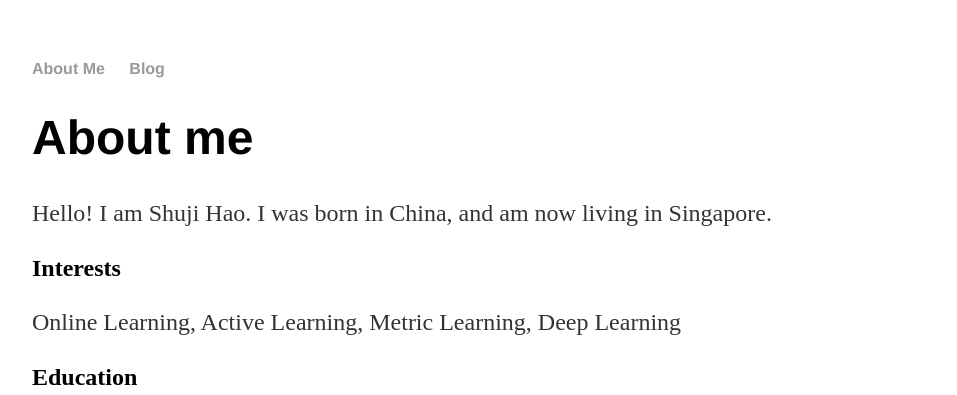
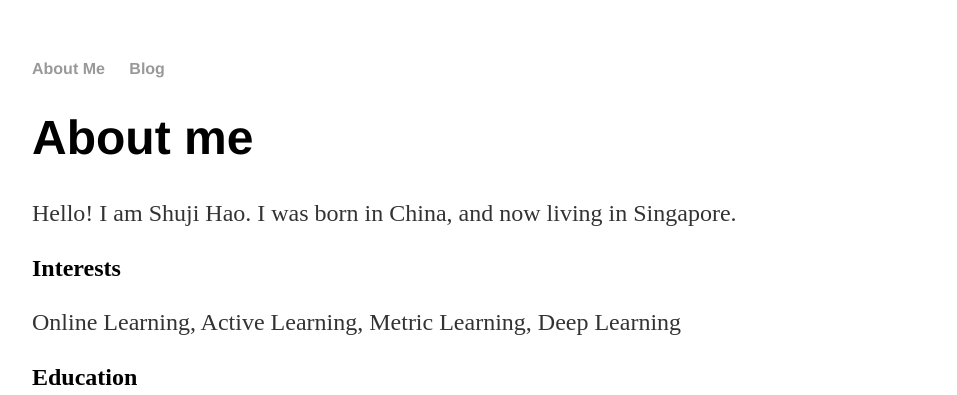
Before and after one commit to haoshuji/haoshuji.github.io, a Jekyll site: the page built from about/index.html, in a window 1280 px wide. Shown: the top 395 px of the page, without its empty margins (160-1117 px from the left). Built offline with Jekyll 4.4.1, drawn with Linux system fonts in a browser that asks for light colours.

```diff
--- a/about/index.html
+++ b/about/index.html
@@ -5,7 +5,7 @@ title: Shuji Hao
 
 <div class="blurb">
 <h1>About me</h1>
-<p>Hello! I am Shuji Hao. I was born in China, and am now living in Singapore. </p>
+<p>Hello! I am Shuji Hao. I was born in China, and now living in Singapore. </p>
 <!-- <a href="cv_en.pdf">CV[EN,PDF]</a><a href="cv_cn.pdf">CV[CN,PDF]</a> -->
 <h2>Interests</h2>
 <p> Online Learning, Active Learning, Metric Learning, Deep Learning</p>
```
Also changed, not shown: _posts/2018-04-18-野心优雅：任志强回忆录.md (added, +17 -0 lines), _posts/2018-04-04-人类简史：从动物到上帝.md (renamed from _posts/2017-04-04-人类简史：从动物到上帝.md).
